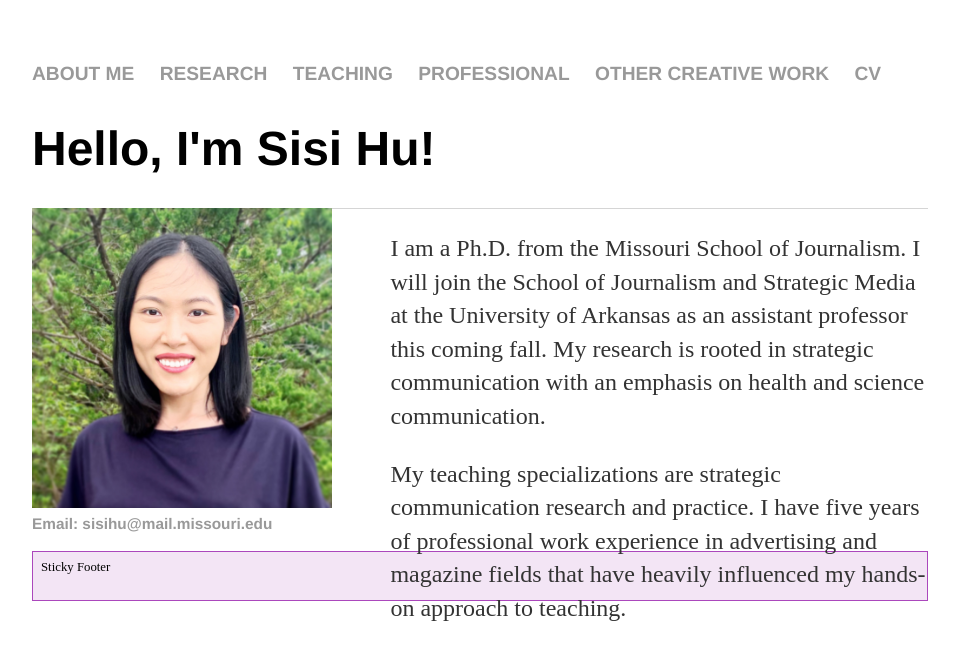
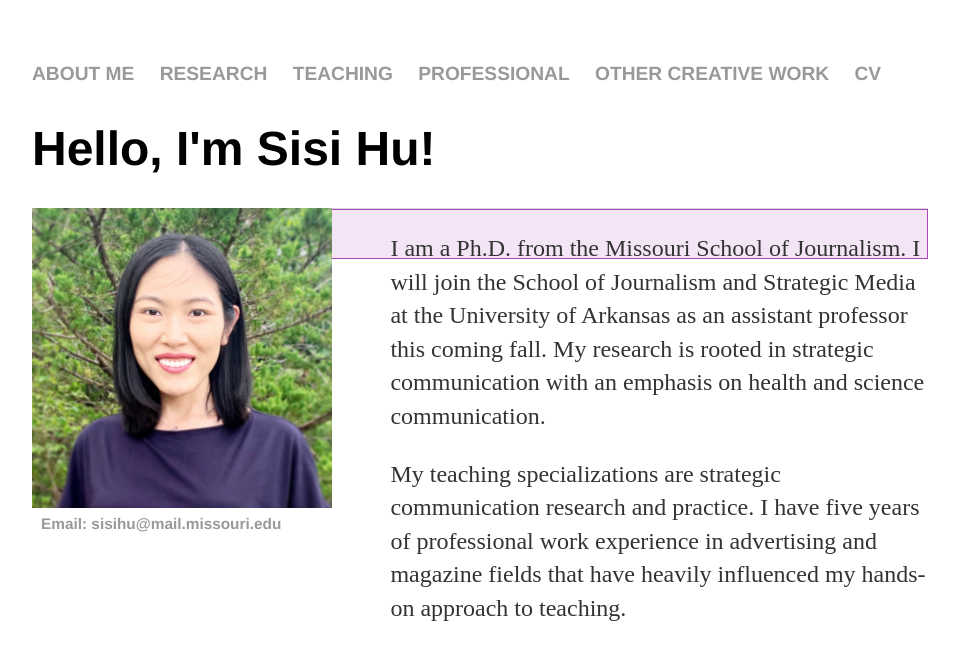
Before and after one commit to sisihuphd/sisihuphd.github.io, a Jekyll site: the page built from index.html, in a window 1280 px wide. Shown: the top 660 px of the page, without its empty margins (160-1119 px from the left). Built offline with Jekyll 4.4.1, drawn with Linux system fonts in a browser that asks for light colours.

Commit message:
Update default.html

```diff
--- a/_layouts/default.html
+++ b/_layouts/default.html
@@ -22,10 +22,10 @@
 
 		</div><!-- /.container -->
 		<footer>
-    		        <ul>
+			<div id="footer-content"><ul>
 			<li><a href="mailto:sisihu@mail.missouri.edu">Email: sisihu@mail.missouri.edu</a></li>
 			</ul>
-			<div id="footer-content">Sticky Footer</div>
+			</div>
 		</footer>
 	</body>
 </html>
```
